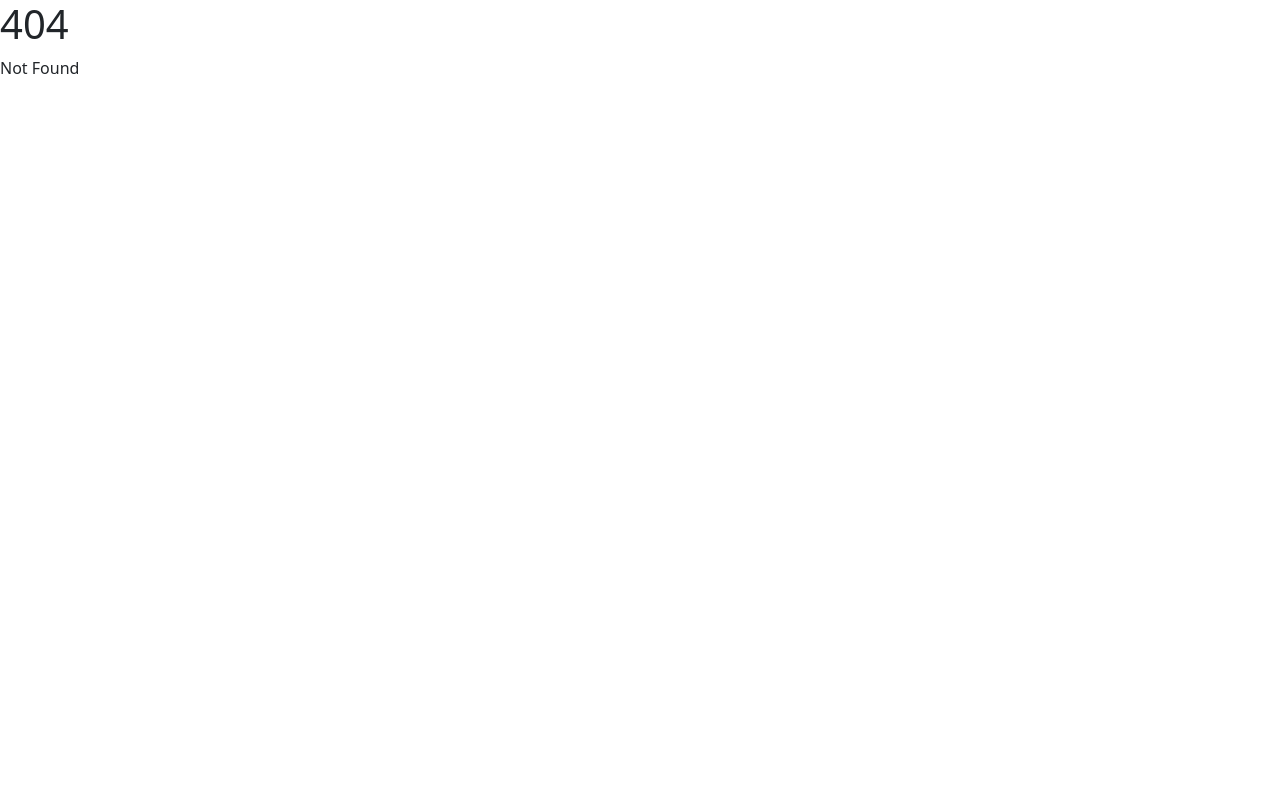
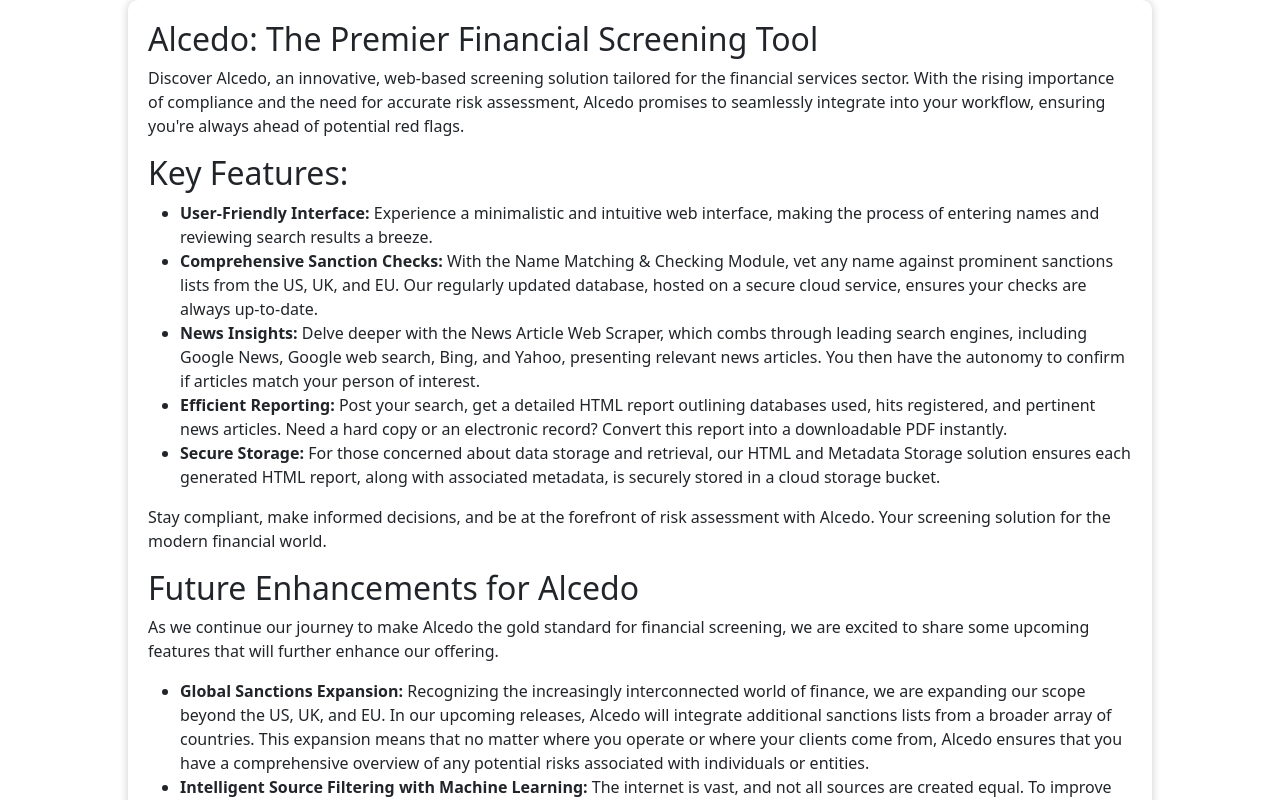
Before and after one commit to j-jayes/kingfisher-frontend, a SvelteKit app: page /about in a window 1280 px wide. Before the commit this address had no page. Shown: the top 800 px of the page. Built offline with nearby package versions, Linux system fonts and the light colour scheme.

Commit message:
add about page

```diff
--- /dev/null
+++ b/src/routes/about/+page.svelte
@@ -0,0 +1,41 @@
+
+<div class="about">
+    <section>
+        <h2>Alcedo: The Premier Financial Screening Tool</h2>
+        <p>Discover Alcedo, an innovative, web-based screening solution tailored for the financial services sector. With the rising importance of compliance and the need for accurate risk assessment, Alcedo promises to seamlessly integrate into your workflow, ensuring you're always ahead of potential red flags.</p>
+
+        <h2>Key Features:</h2>
+        <ul>
+            <li><strong>User-Friendly Interface:</strong> Experience a minimalistic and intuitive web interface, making the process of entering names and reviewing search results a breeze.</li>
+            <li><strong>Comprehensive Sanction Checks:</strong> With the Name Matching & Checking Module, vet any name against prominent sanctions lists from the US, UK, and EU. Our regularly updated database, hosted on a secure cloud service, ensures your checks are always up-to-date.</li>
+            <li><strong>News Insights:</strong> Delve deeper with the News Article Web Scraper, which combs through leading search engines, including Google News, Google web search, Bing, and Yahoo, presenting relevant news articles. You then have the autonomy to confirm if articles match your person of interest.</li>
+            <li><strong>Efficient Reporting:</strong> Post your search, get a detailed HTML report outlining databases used, hits registered, and pertinent news articles. Need a hard copy or an electronic record? Convert this report into a downloadable PDF instantly.</li>
+            <li><strong>Secure Storage:</strong> For those concerned about data storage and retrieval, our HTML and Metadata Storage solution ensures each generated HTML report, along with associated metadata, is securely stored in a cloud storage bucket.</li>
+        </ul>
+
+        <p>Stay compliant, make informed decisions, and be at the forefront of risk assessment with Alcedo. Your screening solution for the modern financial world.</p>
+    </section>
+
+    <section>
+        <h2>Future Enhancements for Alcedo</h2>
+        <p>As we continue our journey to make Alcedo the gold standard for financial screening, we are excited to share some upcoming features that will further enhance our offering.</p>
+
+        <ul>
+            <li><strong>Global Sanctions Expansion:</strong> Recognizing the increasingly interconnected world of finance, we are expanding our scope beyond the US, UK, and EU. In our upcoming releases, Alcedo will integrate additional sanctions lists from a broader array of countries. This expansion means that no matter where you operate or where your clients come from, Alcedo ensures that you have a comprehensive overview of any potential risks associated with individuals or entities.</li>
+            <li><strong>Intelligent Source Filtering with Machine Learning:</strong> The internet is vast, and not all sources are created equal. To improve the accuracy and relevance of our web search results, we're investing in a state-of-the-art machine learning model. This model will analyze and rank the credibility of sources, filtering out noise and prioritizing information from more reputable and relevant outlets. The result? More accurate insights, fewer false positives, and even faster decision-making for our users.</li>
+        </ul>
+
+        <p>At Alcedo, we believe in continuous improvement. These enhancements, among others in the pipeline, are testament to our commitment to ensuring that Alcedo remains the most comprehensive, efficient, and user-friendly screening tool in the financial world.</p>
+    </section>
+</div>
+
+<style>
+    .about {
+        margin: 0 auto;
+        width: 80%;
+        padding: 20px;
+        background-color: #fff;
+        border-radius: 10px;
+        box-shadow: 0 0 10px rgba(0, 0, 0, 0.2);
+    }
+</style>
```
Also changed, not shown: src/routes/contact/+page.svelte (added, +16 -0 lines).
